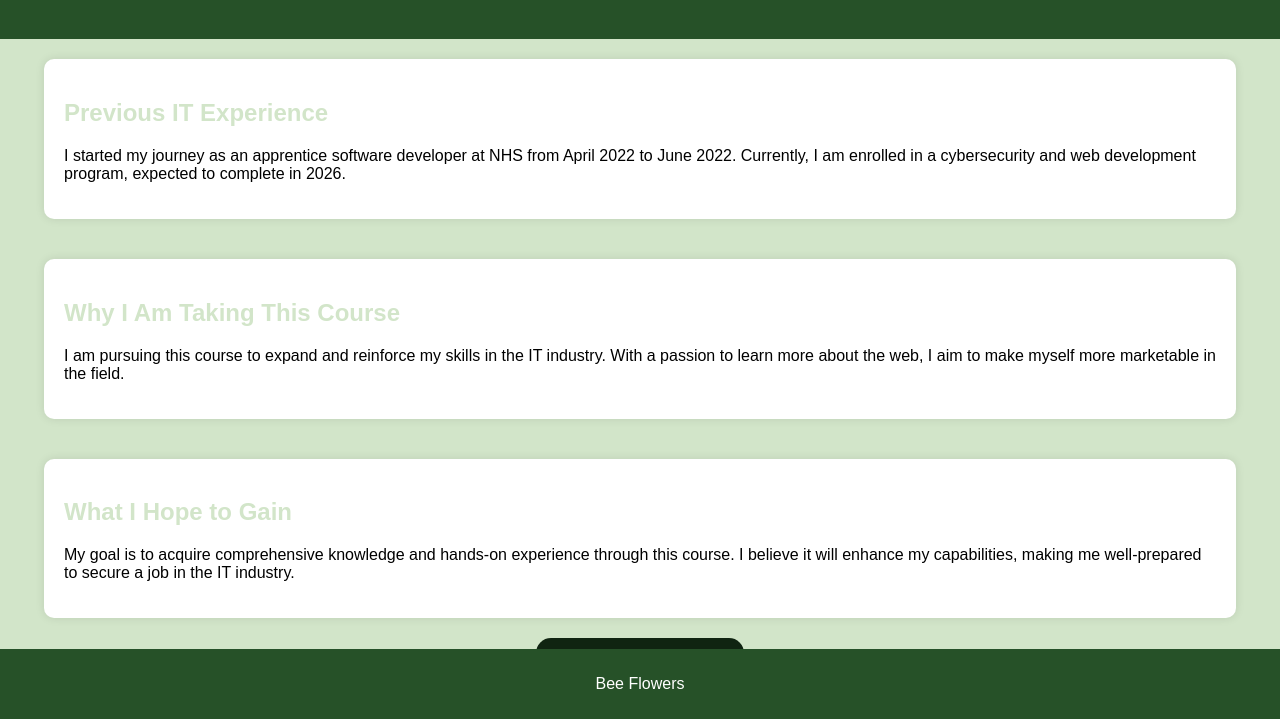
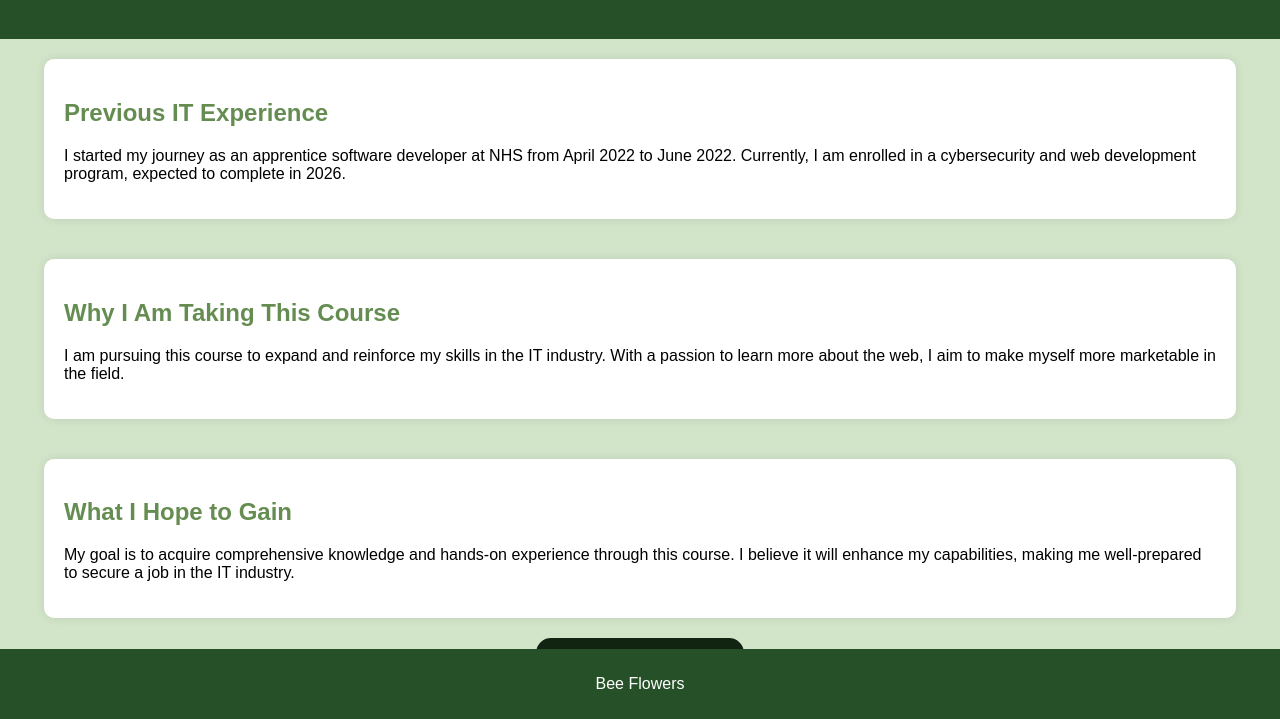
Before and after one commit to beehappy7492/Click_start1, a plain HTML site: page index.html in a window 1280 px wide. Shown: the part 81-800 px from the top of the page. Drawn offline with Linux system fonts and the light colour scheme.

Commit message:
made subheadings darker

```diff
--- a/styles.css
+++ b/styles.css
@@ -13,8 +13,12 @@ header {
     padding: 20px;
 }
 
-h1, h2 {
+h1 {
     color: #d2e5c9; /* Light green for headers */
+}
+
+h2{
+    color: #658d51; /* darker green for headers */
 }
 
 .flex-container{
```
